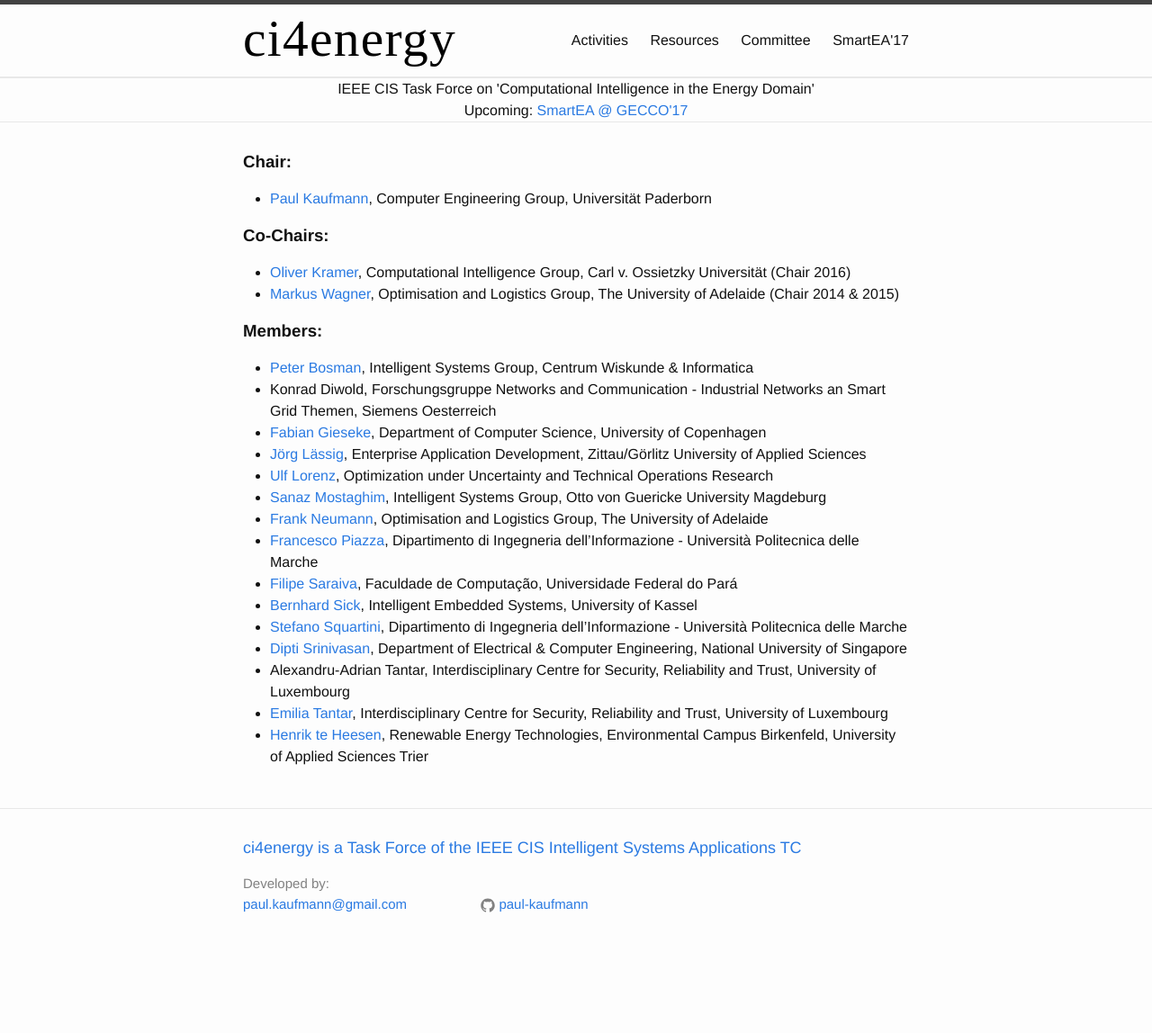
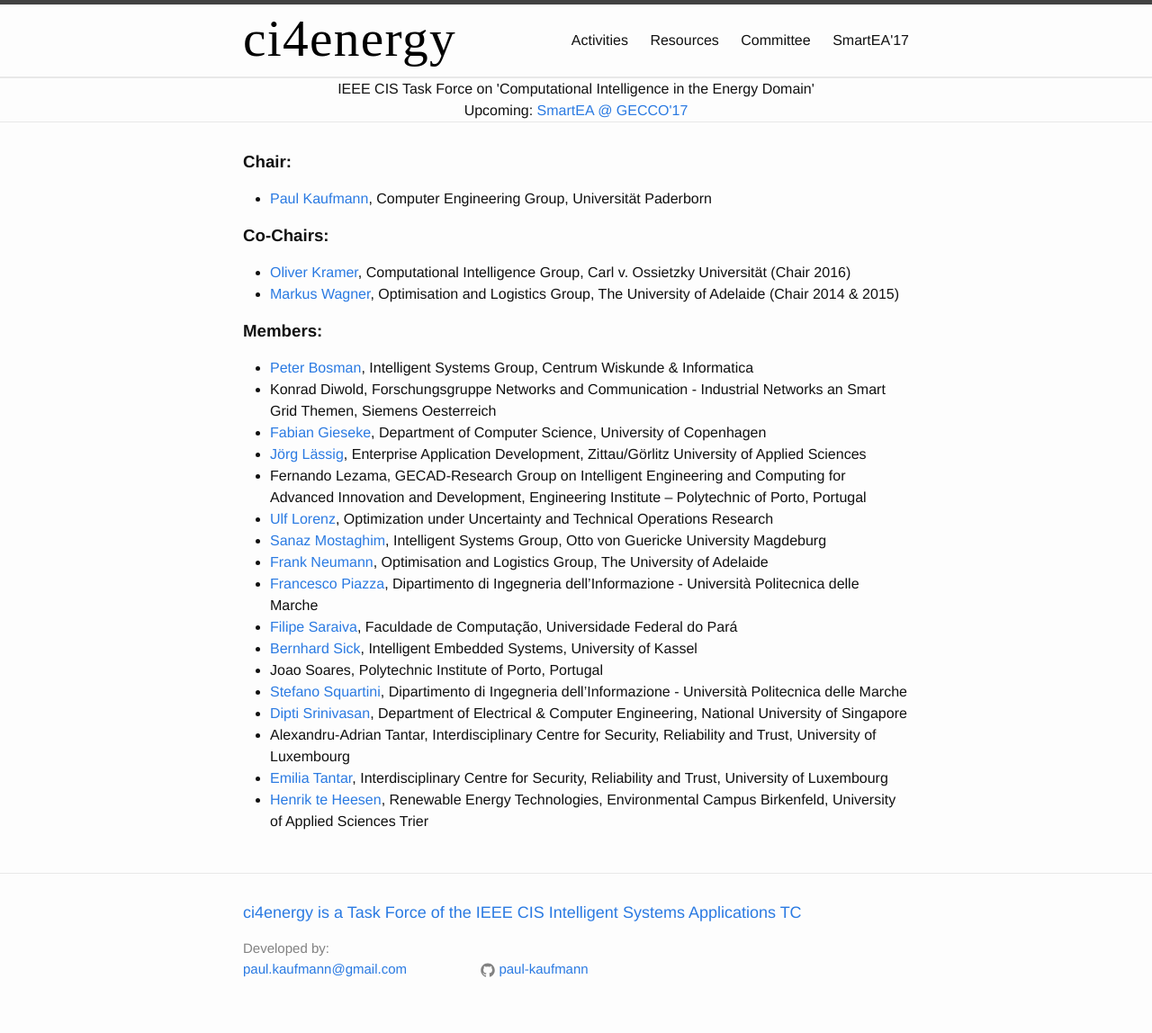
Before and after one commit to ci4energy/ci4energy.github.io, a Jekyll site: the page built from committee.md, in a window 1280 px wide. Shown: the whole page at 90% size. Built offline with Jekyll 4.4.1, drawn with Linux system fonts in a browser that asks for light colours; before the commit the page ends 1076 px from its top, so only the background shows below that.

Commit message:
no message

```diff
--- a/committee.md
+++ b/committee.md
@@ -20,12 +20,14 @@
 - Konrad Diwold, Forschungsgruppe Networks and Communication - Industrial Networks an Smart Grid Themen, Siemens Oesterreich
 - <a href="http://diku.dk/english/staff/?pure=en/persons/473301">Fabian Gieseke</a>, Department of Computer Science, University of Copenhagen
 - <a href="http://www.enterprise-application-development.org/group/joerg-laessig.html">Jörg Lässig</a>, Enterprise Application Development, Zittau/Görlitz University of Applied Sciences
+- Fernando Lezama, GECAD-Research Group on Intelligent Engineering and Computing for Advanced Innovation and Development, Engineering Institute – Polytechnic of Porto, Portugal
 - <a href="http://www.wiwi.uni-siegen.de/technologiemanagement/">Ulf Lorenz</a>, Optimization under Uncertainty and Technical Operations Research
 - <a href="http://is.cs.ovgu.de/SanazMostaghim.html">Sanaz Mostaghim</a>, Intelligent Systems Group, Otto von Guericke University Magdeburg
 - <a href="http://cs.adelaide.edu.au/%7Efrank">Frank Neumann</a>, Optimisation and Logistics Group, The University of Adelaide
 - <a href="http://www.dii.univpm.it/francesco.piazza">Francesco Piazza</a>, Dipartimento di Ingegneria dell'Informazione - Università Politecnica delle Marche
 - <a href="http://filipesaraiva.info/">Filipe Saraiva</a>, Faculdade de Computação, Universidade Federal do Pará
 - <a href="http://www.ies.eecs.uni-kassel.de/sick">Bernhard Sick</a>, Intelligent Embedded Systems, University of Kassel
+- Joao Soares, Polytechnic Institute of Porto, Portugal
 - <a href="http://www.dii.univpm.it/stefano.squartini">Stefano Squartini</a>, Dipartimento di Ingegneria dell'Informazione - Università Politecnica delle Marche
 - <a href="http://www.ece.nus.edu.sg/stfpage/elesd/">Dipti Srinivasan</a>, Department of Electrical &amp; Computer Engineering, National University of Singapore
 - Alexandru-Adrian Tantar, Interdisciplinary Centre for Security, Reliability and Trust, University of Luxembourg
```
